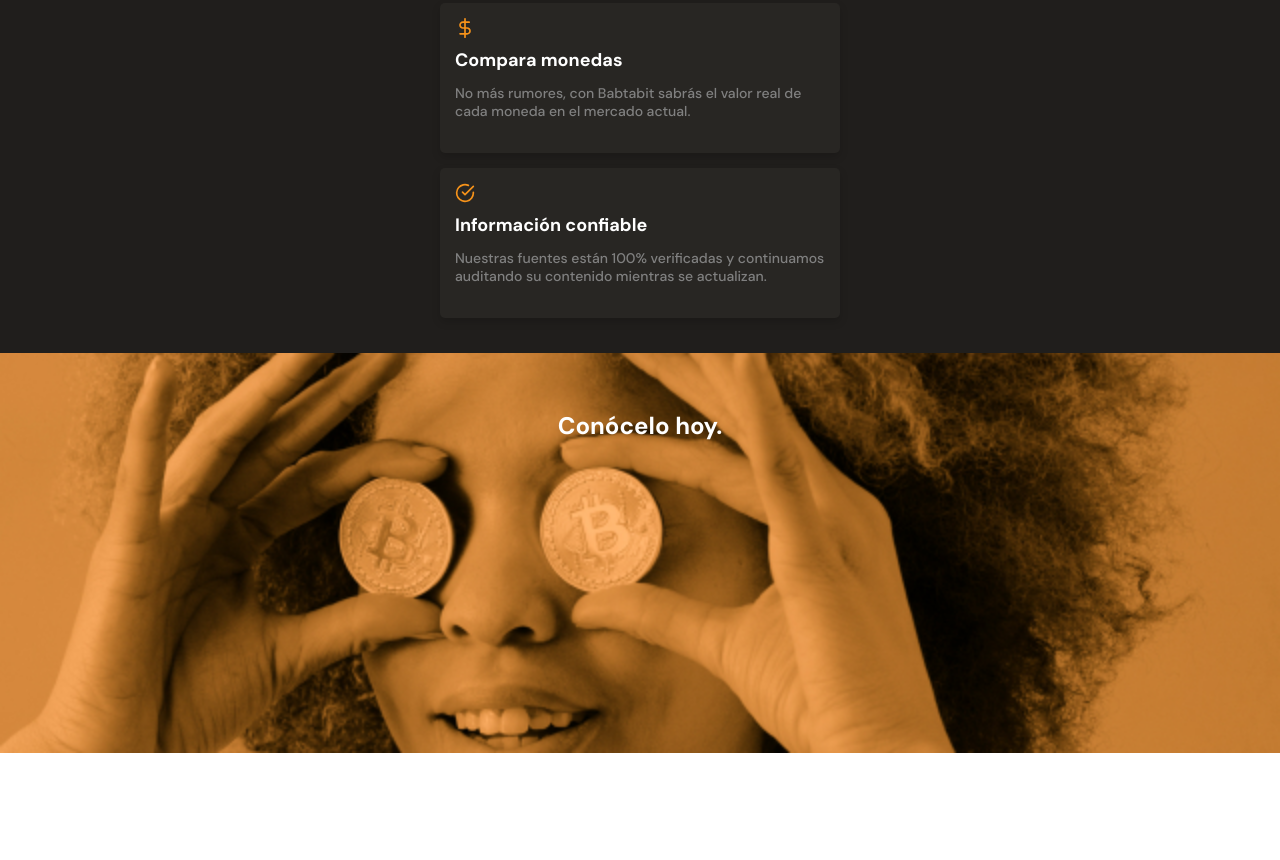
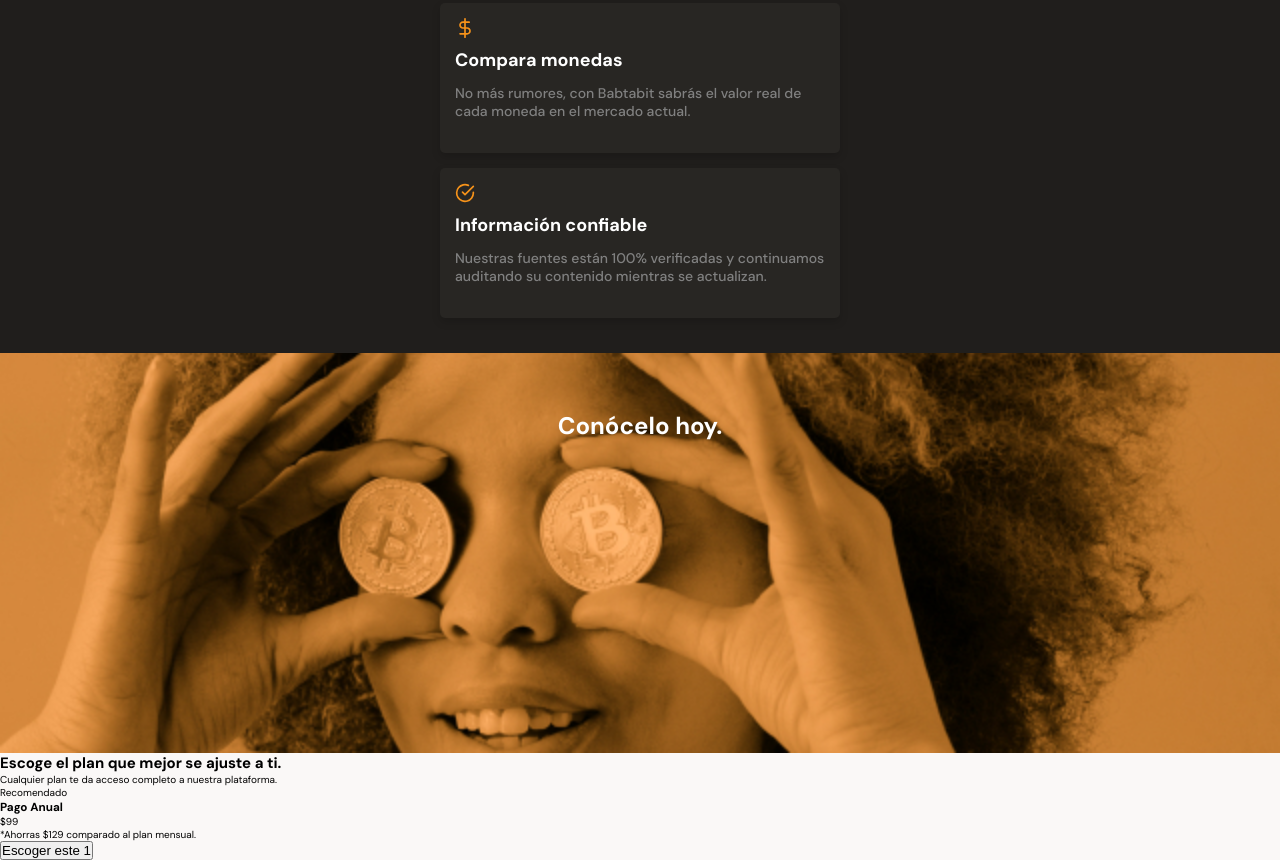
Before and after one commit to TheCarlosAlfaro/batatabit, a plain HTML site: page index.html in a window 1280 px wide. Shown: the part 1997-2857 px from the top of the page. Before the commit the page ends 2750 px from the top, so only its background shows below. Drawn offline with Linux system fonts and the light colour scheme.

Commit message:
Adds plans markup

```diff
--- a/index.html
+++ b/index.html
@@ -17,7 +17,7 @@
       <div class="header--title-container">
         <h1>La próxima revolución en el intercambio de criptomonedas</h1>
         <p>Batatabit te ayuda a navegar entre los diferentes precios y tendencias</p>
-        <a href="" class="header--button">Conoce Nuestros Planes <span></span></a>
+        <a href="#plans" class="header--button">Conoce Nuestros Planes <span></span></a>
       </div>
     </header>
 		<main>
@@ -115,7 +115,23 @@
 			<section class="bitcoin-img-container">
 				<h2>Conócelo hoy.</h2>
 			</section>
-			<section></section>
+			<section id="plans" class="main-plans-container">
+				<div class="plans-title">
+					<h2>Escoge el plan que mejor se ajuste a ti.</h2>
+					<p>Cualquier plan te da acceso completo a nuestra plataforma.</p>
+				</div>
+				<section class="plans-container--slider">
+					<article class="plans-container--card">
+						<p>Recomendado</p>
+						<div>
+							<h3>Pago Anual</h3>
+							<p><span>$</span>99</p>
+							<p>*Ahorras $129 comparado al plan mensual.</p>
+							<button>Escoger este <span>1</span></button>
+						</div>
+					</article>
+				</section>
+			</section>
 		</main>
 		<footer></footer>
 	</body>
```
